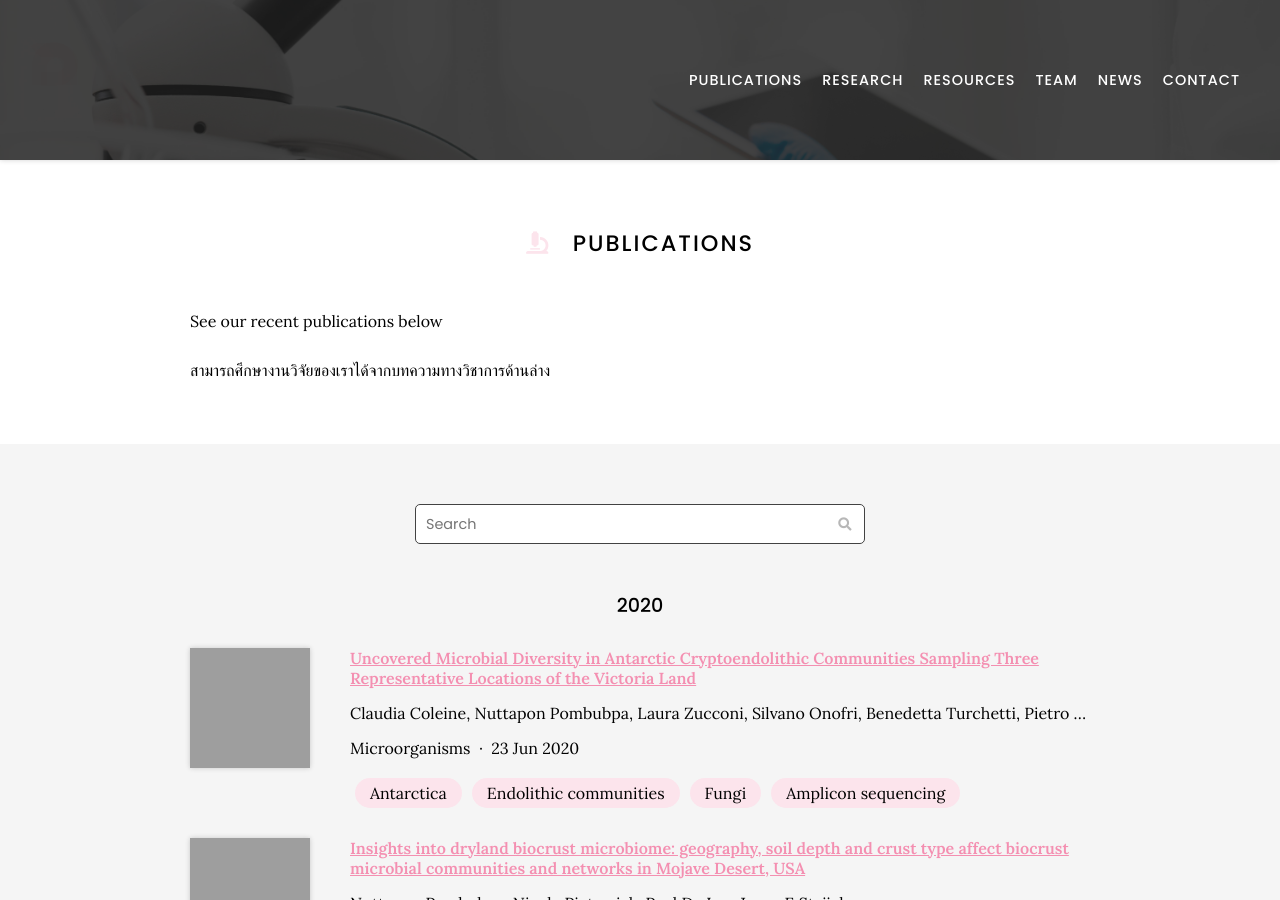
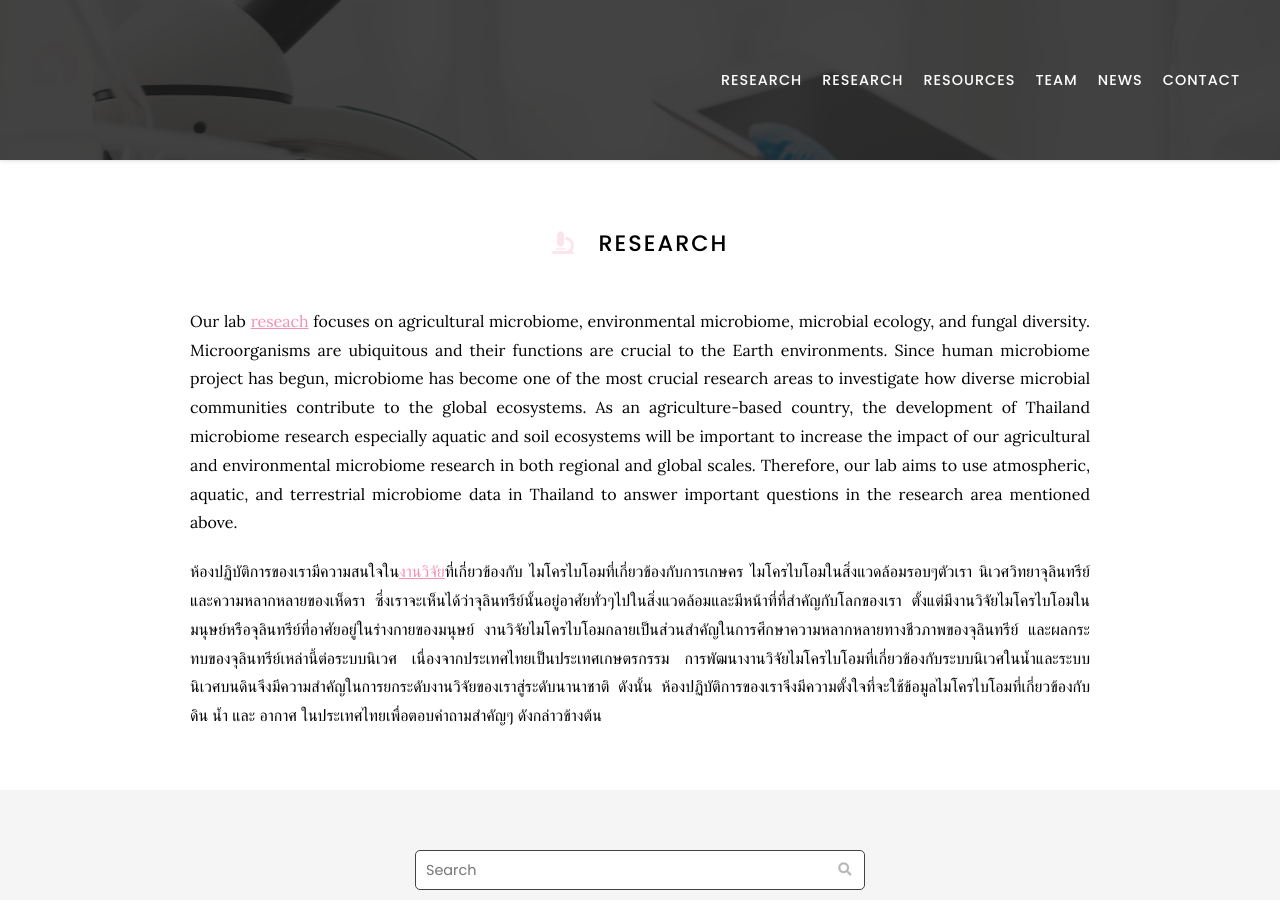
Before and after one commit to natpombubpa-lab/natpombubpa-lab.github.io, a Jekyll site: the page built from research/index.md, in a window 1280 px wide and 900 px high. Built offline with Jekyll 4.4.1, drawn with Linux system fonts in a browser that asks for light colours; nearby versions of some CDN libraries; grey boxes are pictures that could not be loaded.

Commit message:
Update index.md

```diff
--- a/research/index.md
+++ b/research/index.md
@@ -1,16 +1,16 @@
 ---
-title: Publications
+title: Research
 nav:
   order: 1
   tooltip: Published works
 redirect_from: /publications
 ---
 
-# <i class="fas fa-microscope"></i>Publications
+# <i class="fas fa-microscope"></i>Research
 
-See our recent publications below
+Our lab [reseach](/research) focuses on agricultural microbiome, environmental microbiome, microbial ecology, and fungal diversity. Microorganisms are ubiquitous and their functions are crucial to the Earth environments. Since human microbiome project has begun, microbiome has become one of the most crucial research areas to investigate how diverse microbial communities contribute to the global ecosystems. As an agriculture-based country, the development of Thailand microbiome research especially aquatic and soil ecosystems will be important to increase the impact of our agricultural and environmental microbiome research in both regional and global scales. Therefore, our lab aims to use atmospheric, aquatic, and terrestrial microbiome data in Thailand to answer important questions in the research area mentioned above.
 
-สามารถศึกษางานวิจัยของเราได้จากบทความทางวิชาการด้านล่าง
+ห้องปฏิบัติการของเรามีความสนใจใน[งานวิจัย](/research)ที่เกี่ยวข้องกับ ไมโครไบโอมที่เกี่ยวข้องกับการเกษคร ไมโครไบโอมในสิ่งแวดล้อมรอบๆตัวเรา นิเวศวิทยาจุลินทรีย์ และความหลากหลายของเห็ดรา ซึ่งเราจะเห็นได้ว่าจุลินทรีย์นั้นอยู่อาศัยทั่วๆไปในสิ่งแวดล้อมและมีหน้าที่ที่สำคัญกับโลกของเรา ตั้งแต่มีงานวิจัยไมโครไบโอมในมนุษย์หรือจุลินทรีย์ที่อาศัยอยู่ในร่างกายของมนุษย์ งานวิจัยไมโครไบโอมกลายเป็นส่วนสำคัญในการศึกษาความหลากหลายทางชีวภาพของจุลินทรีย์ และผลกระทบของจุลินทรีย์เหล่านี้ต่อระบบนิเวศ เนื่องจากประเทศไทยเป็นประเทศเกษตรกรรม การพัฒนางานวิจัยไมโครไบโอมที่เกี่ยวข้องกับระบบนิเวศในน้ำและระบบนิเวศบนดินจึงมีความสำคัญในการยกระดับงานวิจัยของเราสู่ระดับนานาชาติ ดังนั้น ห้องปฏิบัติการของเราจึงมีความตั้งใจที่จะใช้ข้อมูลไมโครไบโอมที่เกี่ยวข้องกับ ดิน น้ำ และ อากาศ ในประเทศไทยเพื่อตอบคำถามสำคัญๆ ดังกล่าวข้างต้น
 
 {% include section.html %}
 
```
